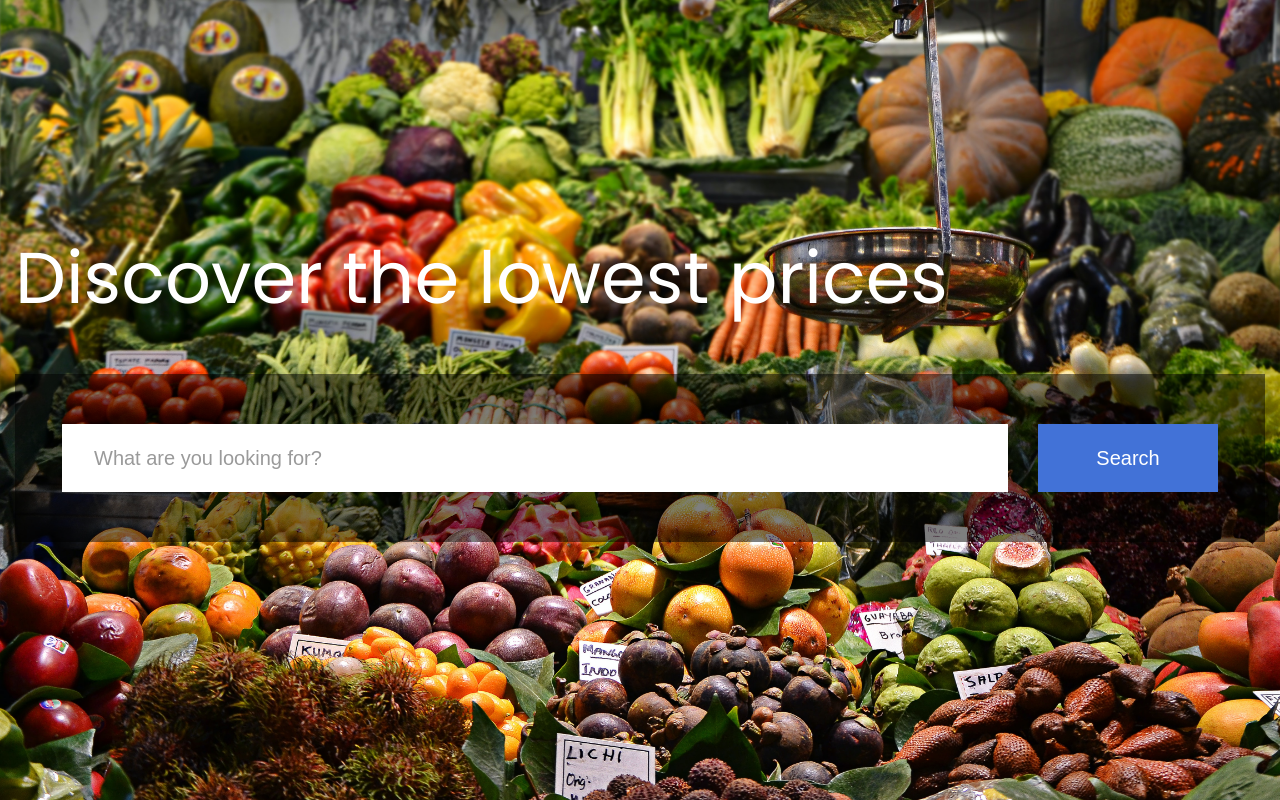
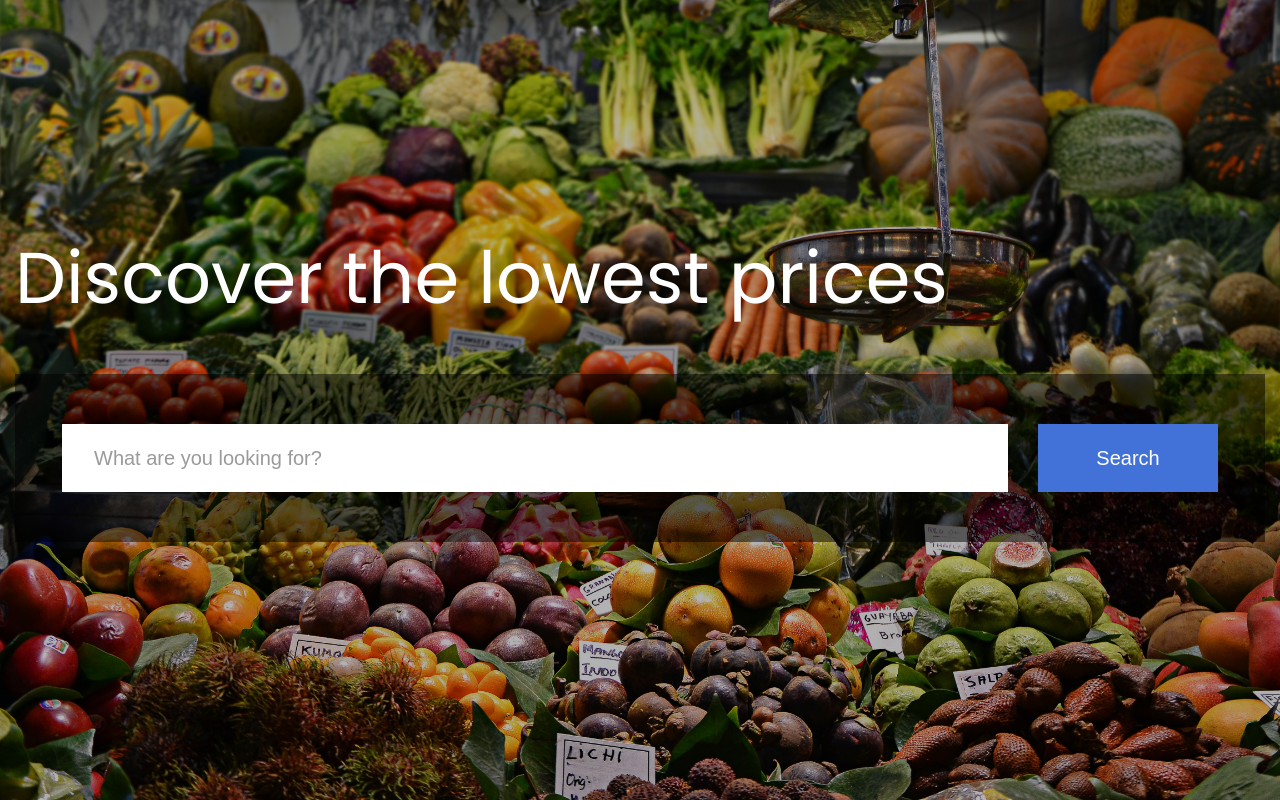
Before and after one commit to katerynak/shopping_scraper, a Flask app: page / in a window 1280 px wide. Run offline with Flask 2, Linux system fonts and the light colour scheme; parts of the project's set-up code (start-up, migrations or seed data) failed here and were passed over.

Commit message:
Make the background image darker.

```diff
--- a/src/client/static/css/main.css
+++ b/src/client/static/css/main.css
@@ -462,7 +462,7 @@ legend {
   -ms-flex-align: center;
       align-items: center;
   font-family: 'Poppins', sans-serif;
-  background: url("../images/market.jpg");
+  background: linear-gradient( rgba(0, 0, 0, 0.3), rgba(0, 0, 0, 0.3) ), url("../images/market.jpg");
   background-size: cover;
   background-position: center center;
   padding: 15px;
```
